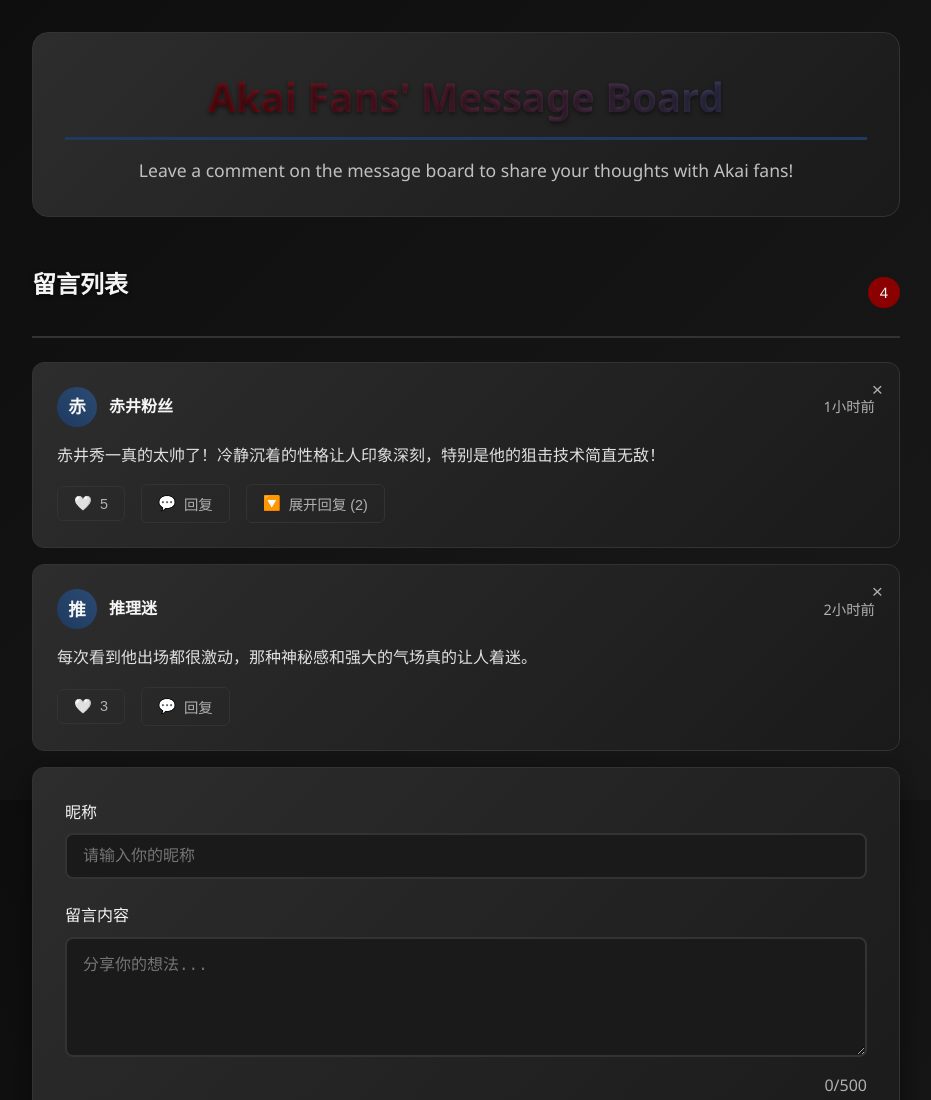
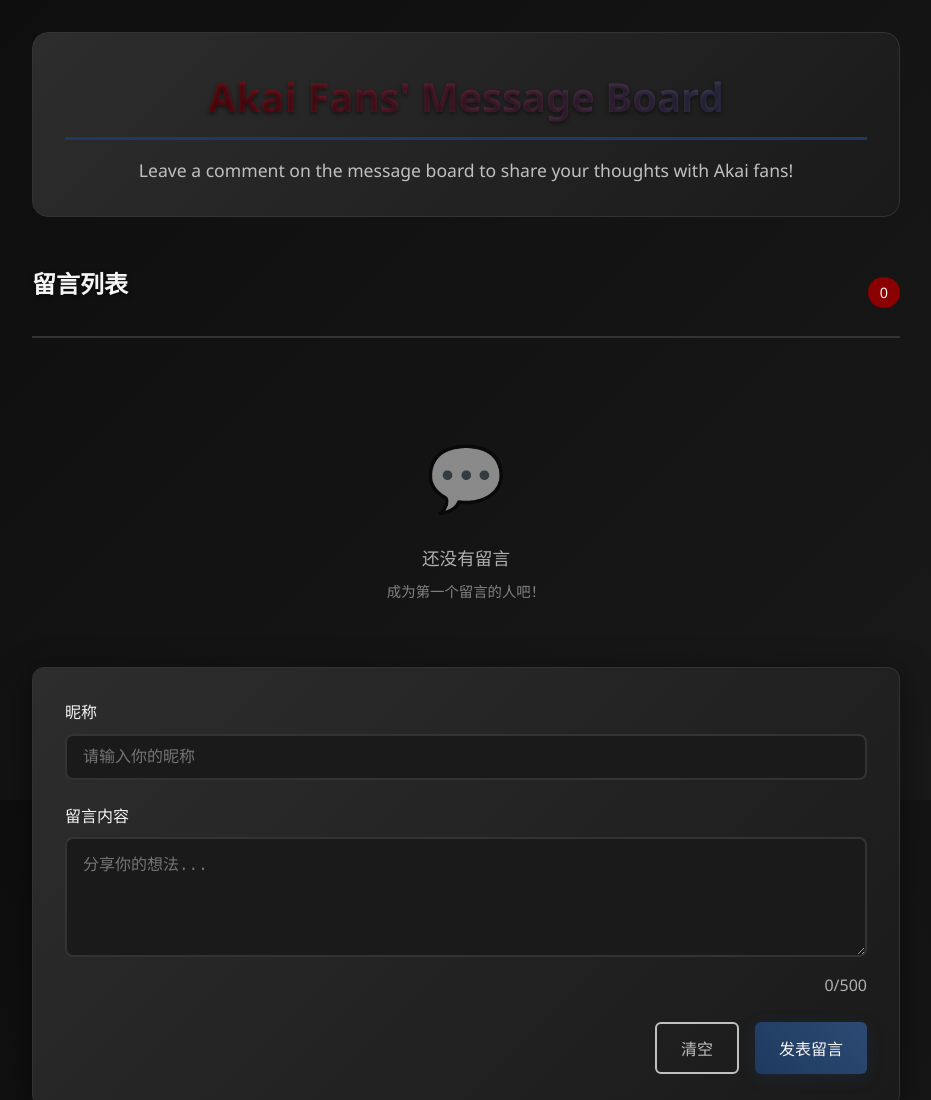
Before and after one commit to zhouhuan1998/akai_profile, a plain HTML site: page frontend/public/message_board_threaded.html in a window 1280 px wide. Shown: the top 1100 px of the page, without its empty margins (174-1105 px from the left). Drawn offline with Linux system fonts and the light colour scheme.

Commit message:
clear msg

```diff
--- a/frontend/public/message_board_threaded.html
+++ b/frontend/public/message_board_threaded.html
@@ -1124,47 +1124,6 @@
         // 添加一些示例数据（仅在首次访问时）
         if (localStorage.getItem('akaiThreadedMessages') === null) {
             const sampleMessages = [
-                {
-                    id: 1,
-                    userName: '赤井粉丝',
-                    userEmail: '',
-                    content: '赤井秀一真的太帅了！冷静沉着的性格让人印象深刻，特别是他的狙击技术简直无敌！',
-                    timestamp: new Date(Date.now() - 3600000).toISOString(),
-                    likes: 5,
-                    liked: false,
-                    replies: [
-                        {
-                            id: 101,
-                            parentId: 1,
-                            userName: '名侦探',
-                            content: '@赤井粉丝 同感！他的冷静判断力在关键时刻总是能起到决定性作用',
-                            timestamp: new Date(Date.now() - 1800000).toISOString(),
-                            likes: 2,
-                            liked: false
-                        },
-                        {
-                            id: 102,
-                            parentId: 1,
-                            userName: '狙击爱好者',
-                            content: '@赤井粉丝 确实，700码的距离都能精准命中，太厉害了！',
-                            timestamp: new Date(Date.now() - 900000).toISOString(),
-                            likes: 3,
-                            liked: false
-                        }
-                    ],
-                    replyCount: 2
-                },
-                {
-                    id: 2,
-                    userName: '推理迷',
-                    userEmail: '',
-                    content: '每次看到他出场都很激动，那种神秘感和强大的气场真的让人着迷。',
-                    timestamp: new Date(Date.now() - 7200000).toISOString(),
-                    likes: 3,
-                    liked: false,
-                    replies: [],
-                    replyCount: 0
-                }
             ];
             messageBoard.messages = sampleMessages;
             messageBoard.saveMessages();
```
